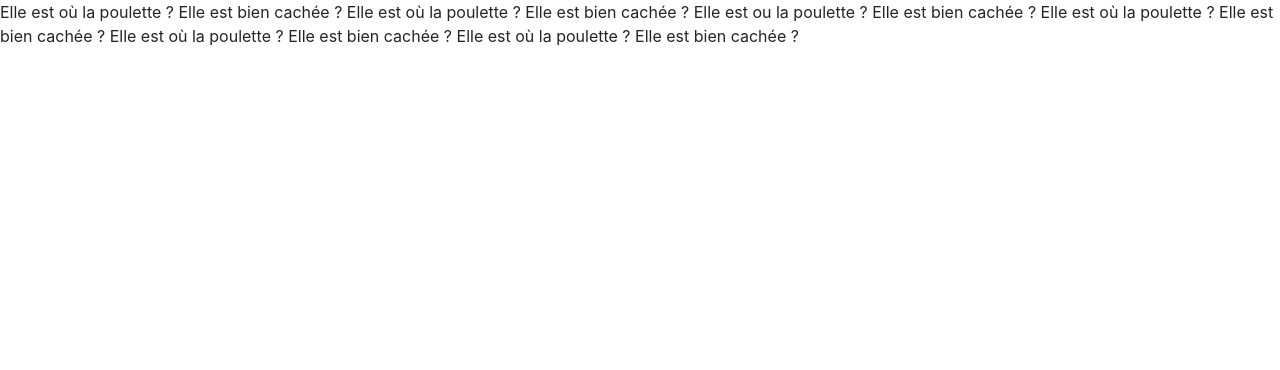
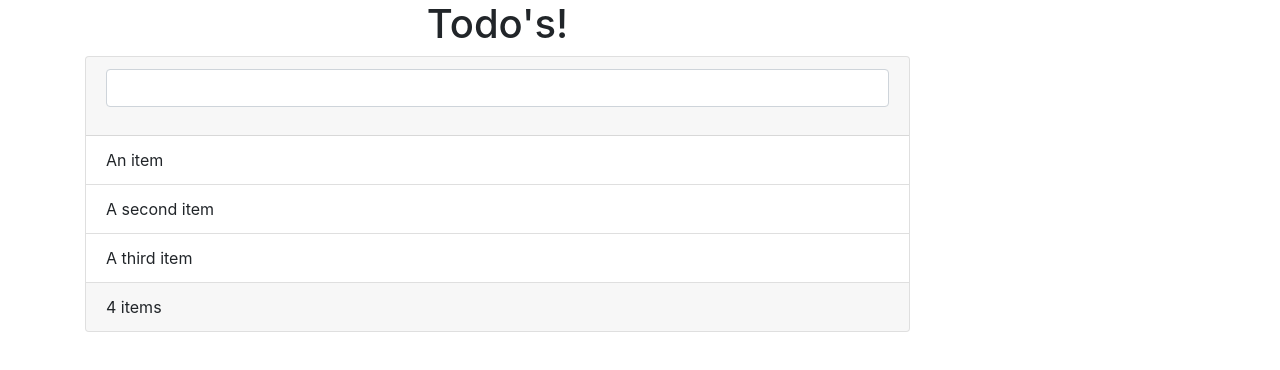
Before and after one commit to mellexmas/todo-list, an Angular app: page / in a window 1280 px wide. Shown: the top 370 px of the page. Built offline with nearby package versions, Linux system fonts and the light colour scheme.

Commit message:
formulaire todo1 1

```diff
--- a/src/app/app.component.html
+++ b/src/app/app.component.html
@@ -1,21 +1,48 @@
-Elle est où la poulette ?
+<!--<div class="container">
 
-Elle est bien cachée ?
+    <div class="jumbotron">
+        <h1 class="display-4">Todo's!</h1>
 
-Elle est où la poulette ?
+        <div class="card">
+            <div class="card-body">
+                <input type="text" placeholder="Alors on fait quoi ?">
+                <ul class="list-group list-group-flush">
+                    <li class="list-group-item">An item</li>
+                    <li class="list-group-item">A second item</li>
+                    <li class="list-group-item">A third item</li>
+                    <li class="list-group-item">A fourth item</li>
+                    <li class="list-group-item">And a fifth one</li>
+                </ul>
+            </div>
+        </div>
 
-Elle est bien cachée ?
-Elle est ou la poulette ?
+    </div>
+-->
 
-Elle est bien cachée ?
-Elle est où la poulette ?
 
-Elle est bien cachée ?
-Elle est où la poulette ?
+<div class="container">
+    <div class="row">
+        <div class="col-9">
+            <h1 class="text-center">
+                Todo's!
+            </h1>
 
-Elle est bien cachée ?
-Elle est où la poulette ?
+            <div class="card">
+                <div class="card-header">
+                    <div class="form-group">
+                        <input type="text" class="form-control">
+                    </div>
+                </div>
+                <ul class="list-group list-group-flush">
+                    <li class="list-group-item">An item</li>
+                    <li class="list-group-item">A second item</li>
+                    <li class="list-group-item">A third item</li>
+                </ul>
+                <div class="card-footer">
+                    4 items
+                </div>
+            </div>
 
-Elle est bien cachée ?
-
-<router-outlet></router-outlet>
+        </div>
+    </div>
+</div>
```
